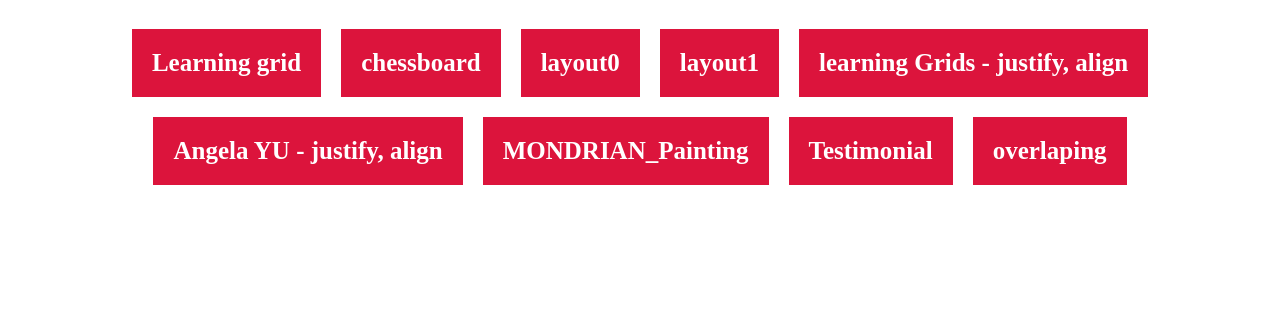
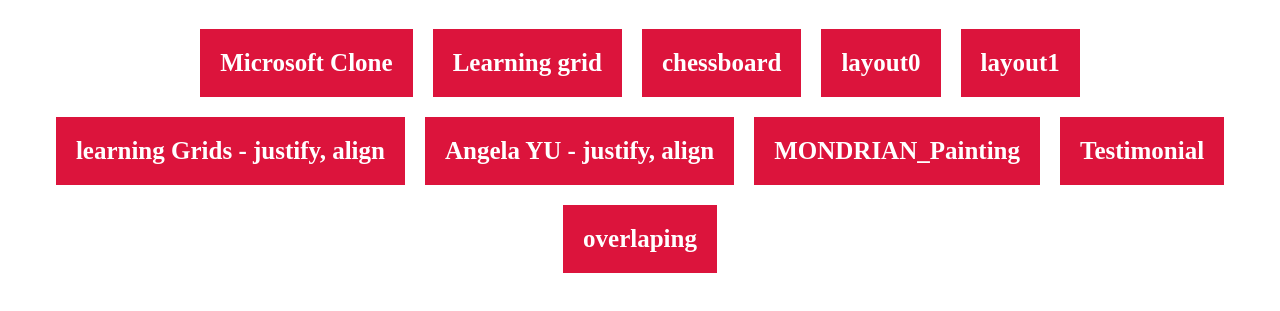
Before and after one commit to ratandeep1017/Learning-Grids-CSS, a plain HTML site: page index.html in a window 1280 px wide. Shown: the part 61-372 px from the top of the page. Drawn offline with Linux system fonts and the light colour scheme.

Commit message:
Update index.html

```diff
--- a/index.html
+++ b/index.html
@@ -38,6 +38,7 @@
 <body>
     <h1>Grid Sizing</h1>
     <div class="container">
+        <a class="item" href="https://ratandeep1017.github.io/Microsoft-Front-Page-UI/">Microsoft Clone</a>
         <a class="item" href="./GRID/index.html">Learning grid</a>
         <a class="item" href="./chessboard.html">chessboard</a>
         <a class="item" href="./layout0.html">layout0</a>
```
